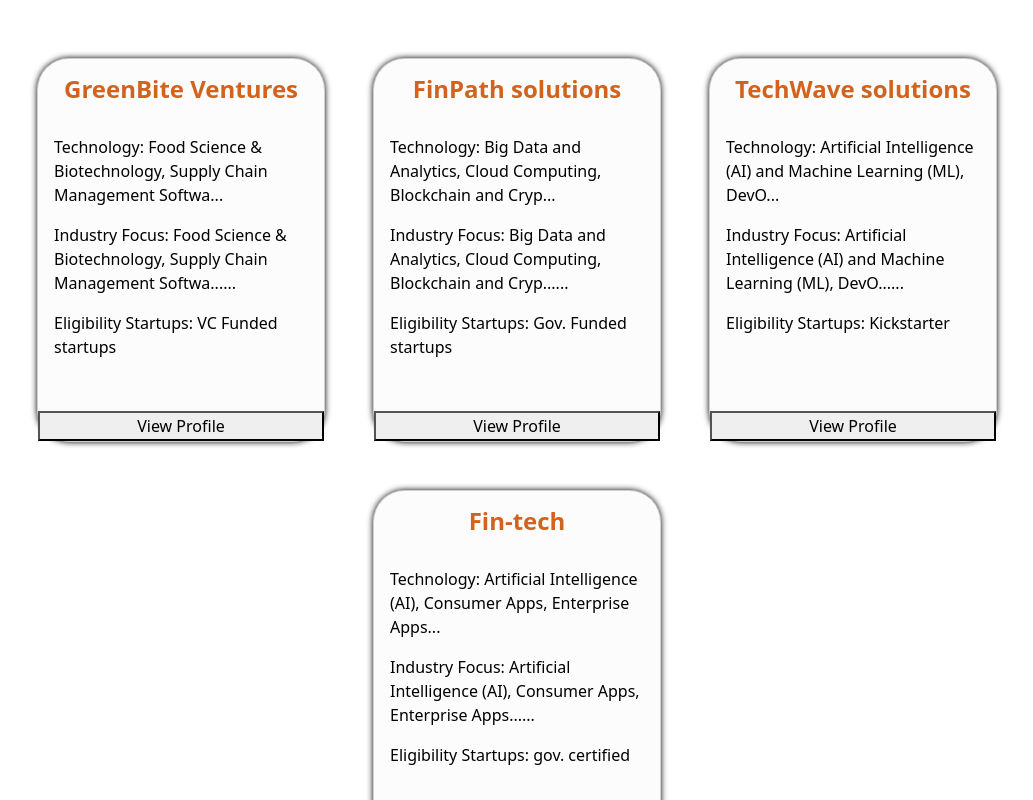
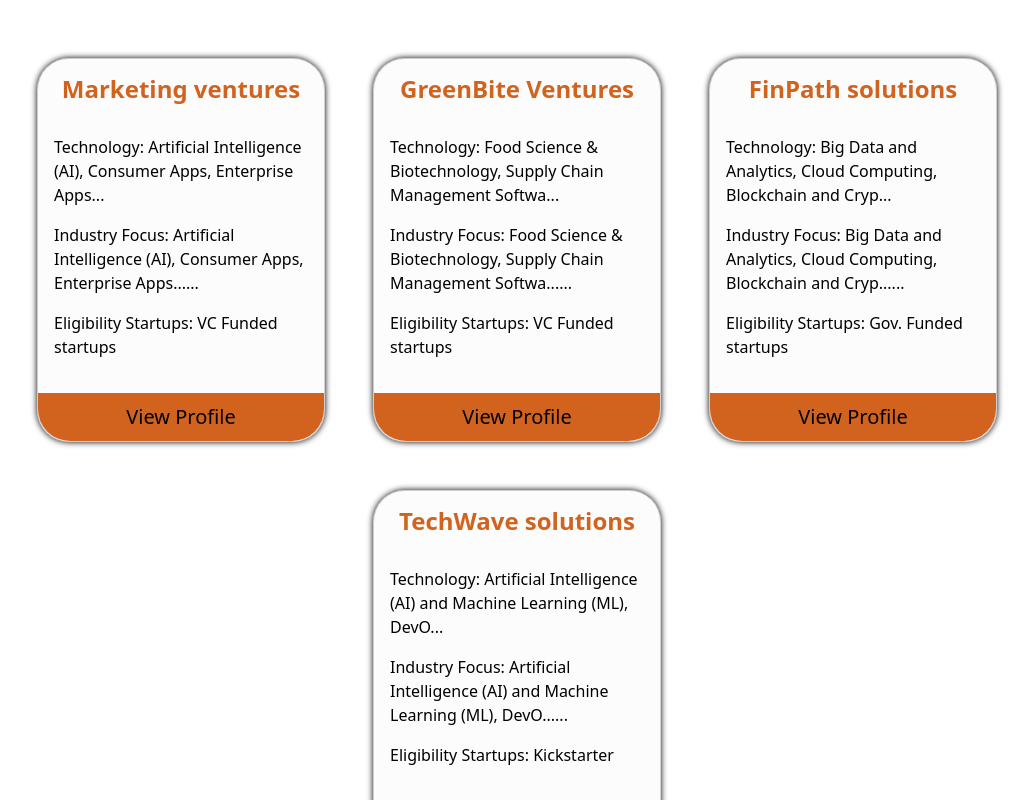
Before and after one commit to dhruvishah122/SIH-2024, a React (Vite) app in the folder Frontend/: page /startup in a window 1280 px wide. Shown: the part 1120-1920 px from the top of the page, without its empty margins (123-1156 px from the left). Built offline with nearby package versions, Linux system fonts and the light colour scheme.

Commit message:
view investors linked with profile of investor

```diff
--- a/Frontend/src/InvestorsCards/InvestorPage.jsx
+++ b/Frontend/src/InvestorsCards/InvestorPage.jsx
@@ -14,7 +14,7 @@ function StartupPage() {
         console.log(data);
         setInvestors(data);
       } catch {
-        alert("There was an error loading data");
+        console.log("There was an error loading data");
       }
     }
     FetchInvestors();
--- a/Frontend/src/InvestorsCards/Investors.jsx
+++ b/Frontend/src/InvestorsCards/Investors.jsx
@@ -1,3 +1,4 @@
+import { Link } from "react-router-dom";
 import styles from "./Investors.module.css";
 
 function Investors({ investors }) {
@@ -24,32 +25,38 @@ function Investor({ investor }) {
     id: investor._id,
   };
 
-  async function handleClick() {
-    // Send a POST request to add a new user
-    try {
-      const res = await fetch("http://localhost:9001/ids", {
-        method: "POST",
-        headers: {
-          "Content-Type": "application/json",
-        },
-        body: JSON.stringify(id),
-      });
-      const re = await fetch("http://localhost:8080/iProfile", {
-        method: "POST",
-        headers: {
-          "Content-Type": "application/json",
-        },
-        body: JSON.stringify(id),
-      });
+  let techString;
+  if (investor.technology.length > 60) {
+    techString = investor["technology"].slice(0, 60);
+    techString = techString.concat("...");
+  }
 
-      const redirectUrl = `http://localhost:8080/investorProfile?name=${encodeURIComponent(
-        investor.name
-      )}&email=${encodeURIComponent(investor.email)}`;
-      window.location.href = redirectUrl;
-    } catch {
-      alert("error");
-    }
-  }
+  // async function handleClick() {
+  //   // Send a POST request to add a new user
+  //   try {
+  //     const res = await fetch("http://localhost:9001/ids", {
+  //       method: "POST",
+  //       headers: {
+  //         "Content-Type": "application/json",
+  //       },
+  //       body: JSON.stringify(id),
+  //     });
+  //     const re = await fetch("http://localhost:8080/iProfile", {
+  //       method: "POST",
+  //       headers: {
+  //         "Content-Type": "application/json",
+  //       },
+  //       body: JSON.stringify(id),
+  //     });
+
+  //     const redirectUrl = `http://localhost:8080/investorProfile?name=${encodeURIComponent(
+  //       investor.name
+  //     )}&email=${encodeURIComponent(investor.email)}`;
+  //     window.location.href = redirectUrl;
+  //   } catch {
+  //     alert("error");
+  //   }
+  // }
   return (
     <div className={`card ${styles.cards}`}>
       <div className="card-body" style={{ position: "relative" }}>
@@ -66,7 +73,7 @@ function Investor({ investor }) {
         </h5>
         <p className="card-text">
           <span style={name}>Technology: </span>
-          <span style={text}>{investor.technology}</span>
+          <span style={text}>{techString}</span>
         </p>
         <p className="card-text">
           <span style={name}>Investor type: </span>
@@ -88,9 +95,16 @@ function Investor({ investor }) {
 
       {/* onClick={handleClick} */}
 
-      <button onClick={handleClick} className={styles.button}>
+      <Link
+        to={`/investorprofile/${investor.id}?name=${investor.name}`}
+        className={styles.link}
+      >
+        <button className={styles.buttonn}>View Profile</button>
+      </Link>
+
+      {/* <button onClick={handleClick} className={styles.button}>
         View Profile
-      </button>
+      </button> */}
     </div>
   );
 }
--- a/Frontend/src/StartupPage/Investors.jsx
+++ b/Frontend/src/StartupPage/Investors.jsx
@@ -1,3 +1,4 @@
+import { Link } from "react-router-dom";
 import styles from "./Investors.module.css";
 
 const investors = [
@@ -140,9 +141,12 @@ function Investor({ investor }) {
 
       {/* onClick={handleClick} */}
 
-      <button onClick={handleClick} className={styles.button}>
-        View Profile
-      </button>
+      <Link
+        to={`/investorprofile/${investor.id}?name=${investor.name}`}
+        className={styles.link}
+      >
+        <button className={styles.button}>View Profile</button>
+      </Link>
     </div>
   );
 }
--- a/Frontend/src/StartupPage/Investors.module.css
+++ b/Frontend/src/StartupPage/Investors.module.css
@@ -13,13 +13,15 @@
 }
 
 .button {
-  height: 3rem;
   background-color: #d2631f;
   border: none;
   border-bottom-right-radius: 2rem;
   border-bottom-left-radius: 2rem;
   font-size: 20px;
   font-weight: 500;
+  height: 3rem;
+  width: 100%;
+  text-decoration: none !important;
 }
 
 .button:hover {
--- a/Frontend/src/StartupPage/Startups.jsx
+++ b/Frontend/src/StartupPage/Startups.jsx
@@ -1,6 +1,24 @@
+import { Link } from "react-router-dom";
 import styles from "../components/Startups.module.css";
 
 const startups = [
+  {
+    _id: "66db3c1b09acff07fc27f88a",
+    name: "Marketing ventures",
+    email: "marketing@gmail.com",
+    password: "123",
+    technology:
+      "Artificial Intelligence (AI), Consumer Apps, Enterprise Apps, AdTech, AgriTech, EdTech, FinTech, HealthTech, RetailTech, GreenTech/CleanTech, LogisticsTech, FoodTech, D2C",
+    Industry_Focus:
+      "Advertising,Media & EntertainmentTraining,Energy & Utilities,Healthcare & Pharmaceuticals,IT & ITES,Manufacturing,Retail,Telecom,Transportation & Logistics,Travel & Hospitality",
+    Startup_eligibility_criteria: "VC Funded startups",
+    Startup_Revenue_Preference: 7000000,
+    location: "Ahmedabad, Gujarat, IND",
+    date: "08/09/2024",
+    status: "Approved",
+    funds_sanctioned: 4500000,
+    __v: 0,
+  },
   {
     name: "GreenBite Ventures",
     email: "greenbite@gmail.com",
@@ -12,6 +30,9 @@ const startups = [
     Startup_eligibility_criteria: "VC Funded startups",
     Startup_Revenue_Preference: 200000,
     location: "Ahmedabad, Gujarat, IND",
+    date: "06-09-2024",
+    status: "Registered",
+    funds_sanctioned: 0,
     _id: "66cf1be76bdad1d47b19ae26",
     __v: 0,
   },
@@ -26,6 +47,9 @@ const startups = [
     Startup_eligibility_criteria: "Gov. Funded startups",
     Startup_Revenue_Preference: 1500000,
     location: "Delhi, INDIA",
+    date: "07/09/2024",
+    status: "Approved",
+    funds_sanctioned: 600,
     _id: "66cf1fde85f4f0202ba2be34",
     __v: 0,
   },
@@ -40,23 +64,11 @@ const startups = [
     Startup_eligibility_criteria: "Kickstarter",
     Startup_Revenue_Preference: 7000000,
     location: "Bengaluru, INDIA",
+    date: "06-09-2024",
+    status: "Registered",
+    funds_sanctioned: 0,
     _id: "66cf2266846b47216990b079",
     __v: 0,
-  },
-  {
-    name: "Fin-tech",
-    email: "shreya@gmail.com",
-    password: "123",
-    technology:
-      "Artificial Intelligence (AI), Consumer Apps, Enterprise Apps, AdTech, AgriTech, EdTech, FinTech, HealthTech, RetailTech, GreenTech/CleanTech, LogisticsTech, FoodTech, D2C",
-    Industry_Focus:
-      "Advertising,Media & Entertainment,Automotive,Financial Services,Aviation & Aerospace,Agriculture,Consumer Packaged Goods,Education & Training,Energy & Utilities,Healthcare & Pharmaceuticals,IT & ITES,Manufacturing,Retail,Telecom,Transportation & Logistics,Travel & Hospitality",
-    Startup_eligibility_criteria: "gov. certified",
-    Startup_Revenue_Preference: 7000000,
-    location: "IND",
-    _id: "66cb720f7ecb54eac3776e83",
-    __v: 0,
-    id: "325d",
   },
 ];
 
@@ -95,33 +107,33 @@ function Startup({ startup }) {
     id: startup._id,
   };
 
-  async function handleClick() {
-    // Send a POST request to add a new user
-    try {
-      const res = await fetch("http://localhost:9000/ids", {
-        method: "POST",
-        headers: {
-          "Content-Type": "application/json",
-        },
-        body: JSON.stringify(id),
-      });
+  // async function handleClick() {
+  //   // Send a POST request to add a new user
+  //   try {
+  //     const res = await fetch("http://localhost:9000/ids", {
+  //       method: "POST",
+  //       headers: {
+  //         "Content-Type": "application/json",
+  //       },
+  //       body: JSON.stringify(id),
+  //     });
 
-      const re = await fetch("http://localhost:8080/profile", {
-        method: "POST",
-        headers: {
-          "Content-Type": "application/json",
-        },
-        body: JSON.stringify(id),
-      });
+  //     const re = await fetch("http://localhost:8080/profile", {
+  //       method: "POST",
+  //       headers: {
+  //         "Content-Type": "application/json",
+  //       },
+  //       body: JSON.stringify(id),
+  //     });
 
-      const redirectUrl = `http://localhost:8080/startupProfile?name=${encodeURIComponent(
-        startup.name
-      )}&email=${encodeURIComponent(startup.email)}`;
-      window.location.href = redirectUrl;
-    } catch {
-      alert("error");
-    }
-  }
+  //     const redirectUrl = `http://localhost:8080/startupProfile?name=${encodeURIComponent(
+  //       startup.name
+  //     )}&email=${encodeURIComponent(startup.email)}`;
+  //     window.location.href = redirectUrl;
+  //   } catch {
+  //     alert("error");
+  //   }
+  // }
 
   return (
     <div className={`card ${styles.cards}`}>
@@ -153,9 +165,12 @@ function Startup({ startup }) {
         </p>
       </div>
 
-      <button onClick={handleClick} className={styles.button}>
-        View Profile
-      </button>
+      <Link
+        to={`/profile/${startup.id}?name=${startup.name}`}
+        className={styles.link}
+      >
+        <button className={styles.buttonn}>View Profile</button>
+      </Link>
     </div>
   );
 }
--- /dev/null
+++ b/Frontend/viewprofile/ProfileInvestor.jsx
@@ -0,0 +1,64 @@
+import styles from "./ProfileInvestor.module.css";
+
+import { useSearchParams } from "react-router-dom";
+// import styles from "./StartupProfile.module.css";
+// import { useStartups } from "../hooks/useStartups";
+import Profile from "../src/DashBoard/Profile";
+import { useEffect, useState } from "react";
+import NavBar from "../src/components/NavBar";
+import InvestorProfile from "../src/InvestorDashBoard/InvestorProfile";
+
+const Base_URL = "http://localhost:800/";
+
+function ProfileInvestor() {
+  const [params] = useSearchParams();
+  //   const { startups } = useStartups();
+  const [startups, setStartups] = useState([]);
+  const [startup, setStartup] = useState([]);
+  const name = params.get("name");
+
+  useEffect(function () {
+    async function FetchStartups() {
+      try {
+        const res = await fetch(`${Base_URL}items1`);
+        const data = await res.json();
+        console.log(data);
+        setStartups(data);
+      } catch {
+        alert("There was an error loading data");
+      }
+    }
+    FetchStartups();
+  }, []);
+
+  useEffect(
+    function () {
+      const id = startups.filter((startup) => startup.name === name)[0]?.id;
+      console.log(id);
+      if (!id) return;
+      async function FetchStartup() {
+        try {
+          const res = await fetch(`${Base_URL}items1/${id}`);
+          const data = await res.json();
+          console.log(data);
+          setStartup(data);
+        } catch {
+          alert("There was an error loading data");
+        }
+      }
+      FetchStartup();
+    },
+    [startups]
+  );
+
+  return (
+    <div>
+      <NavBar />
+      <div className={styles.container}>
+        <InvestorProfile startup={startup} />
+      </div>
+    </div>
+  );
+}
+
+export default ProfileInvestor;
--- /dev/null
+++ b/Frontend/viewprofile/ProfileInvestor.module.css
@@ -0,0 +1,5 @@
+.container {
+    border-radius: 4px;
+    box-shadow: 0 0 1px;
+    margin: 6rem 2rem 0 2rem;
+  }
```
Also changed, not shown: Frontend/src/App.jsx (+5 -2 lines), Frontend/src/InvestorsCards/Investors.module.css (+20 -1 lines).
